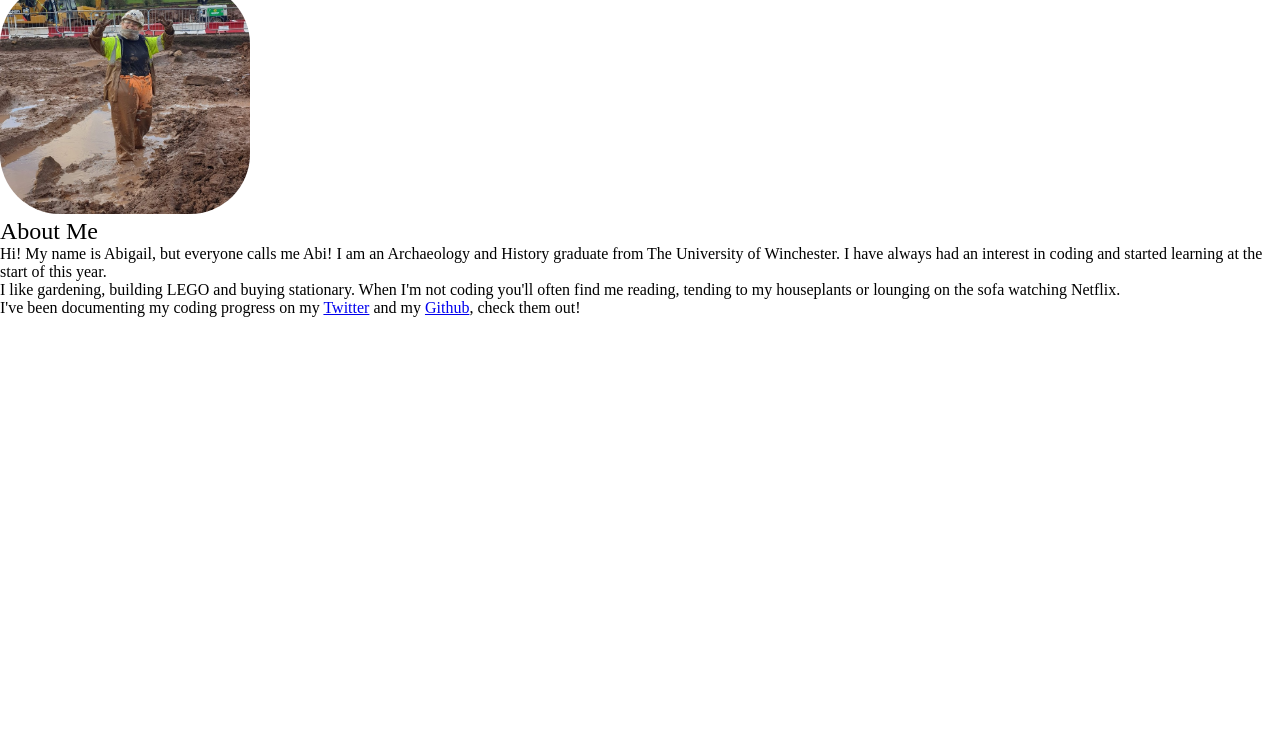
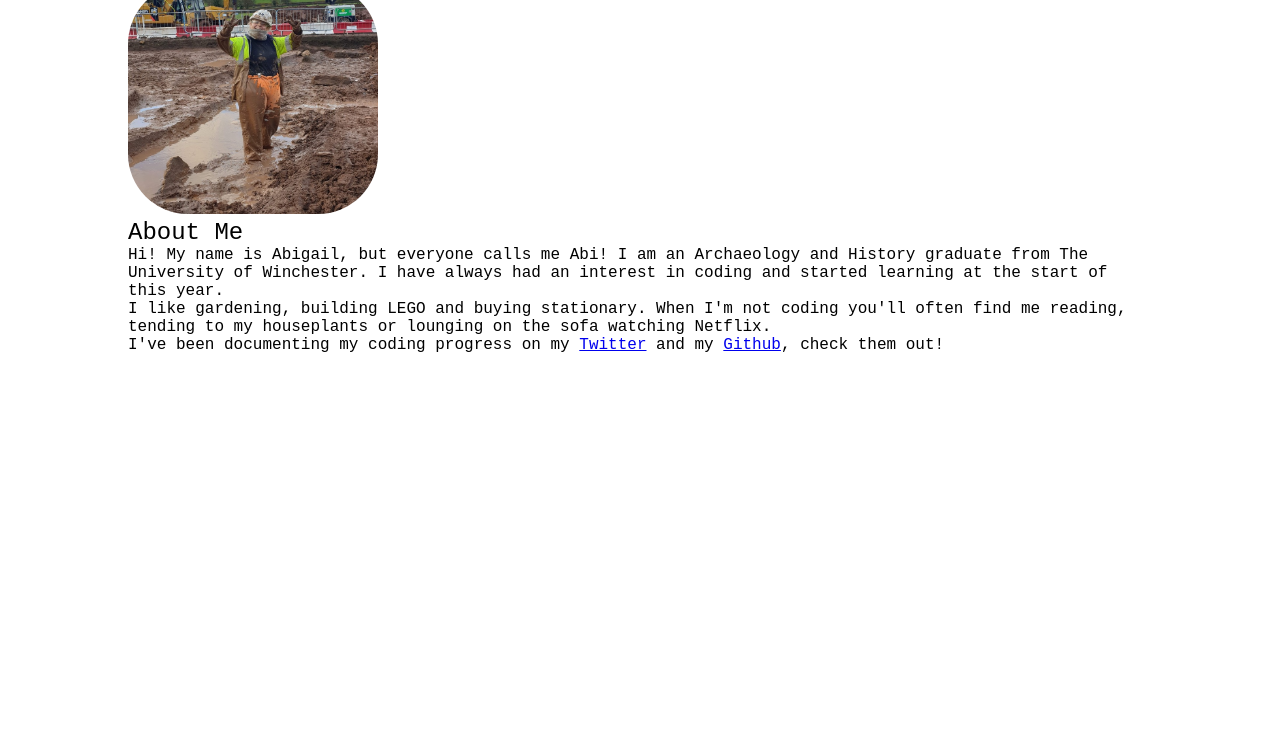
Before and after one commit to Abimcp/portfolio, a plain HTML site: page index.html in a window 1280 px wide. Shown: the part 53-800 px from the top of the page. Drawn offline with Linux system fonts and the light colour scheme.

Commit message:
Added more styles

```diff
--- a/Resources/styles.css
+++ b/Resources/styles.css
@@ -29,6 +29,12 @@ html {
     max-width: 100%;
     height: auto;
   }
+html{
+    font-family: monospace;
+    max-width: 80vw;
+    margin: 0 auto;
+}
+
 
 img{
 
```
